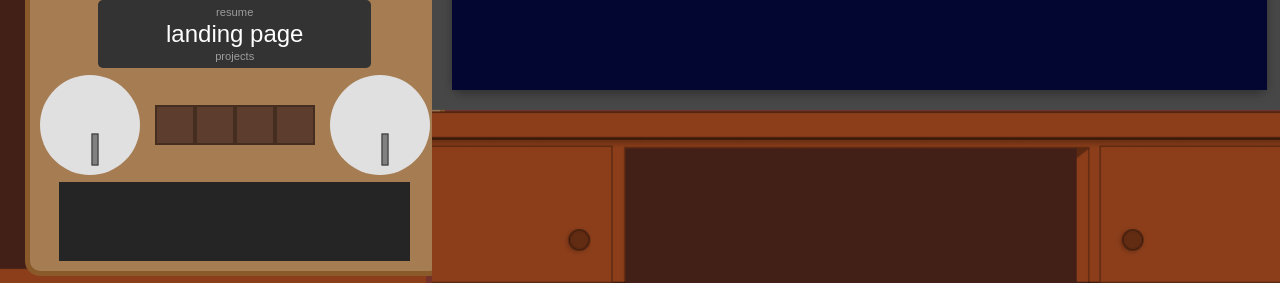
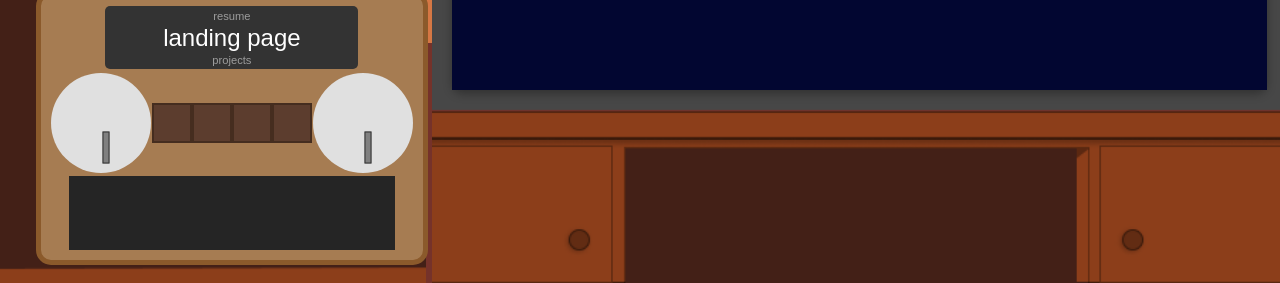
Before and after one commit to FelipeAP04/Portafolio, a plain HTML site: page index.html in a window 1280 px wide. Shown: the part 517-800 px from the top of the page. Drawn offline with Linux system fonts and the light colour scheme; a web font is replaced by a local one.

Commit message:
Update style.css

```diff
--- a/style.css
+++ b/style.css
@@ -25,8 +25,8 @@ body {
 }
 
 #radio {
-    height: 37.4%;
-    width: 91.52%;
+    height: 35%;
+    width: 85%;
     background-color: #a67c52;
     border-radius: 15px;
     display: flex;
@@ -37,8 +37,8 @@ body {
     border: 5px solid #8b5a2b;
     position: absolute;
     z-index: 2;
-    bottom: 7px;
-    left: 25px;
+    bottom: 18px;
+    left: 36px;
 }
 
 #radio-rack {
```
